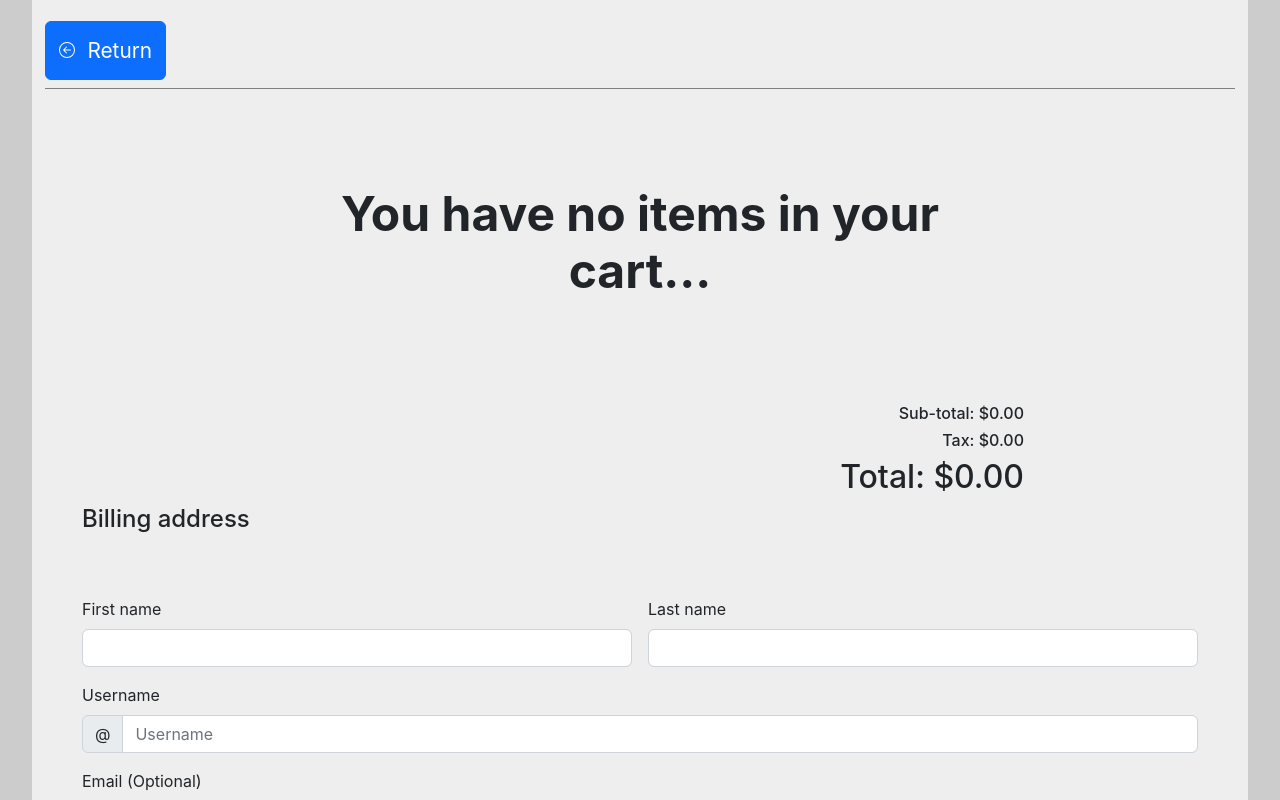
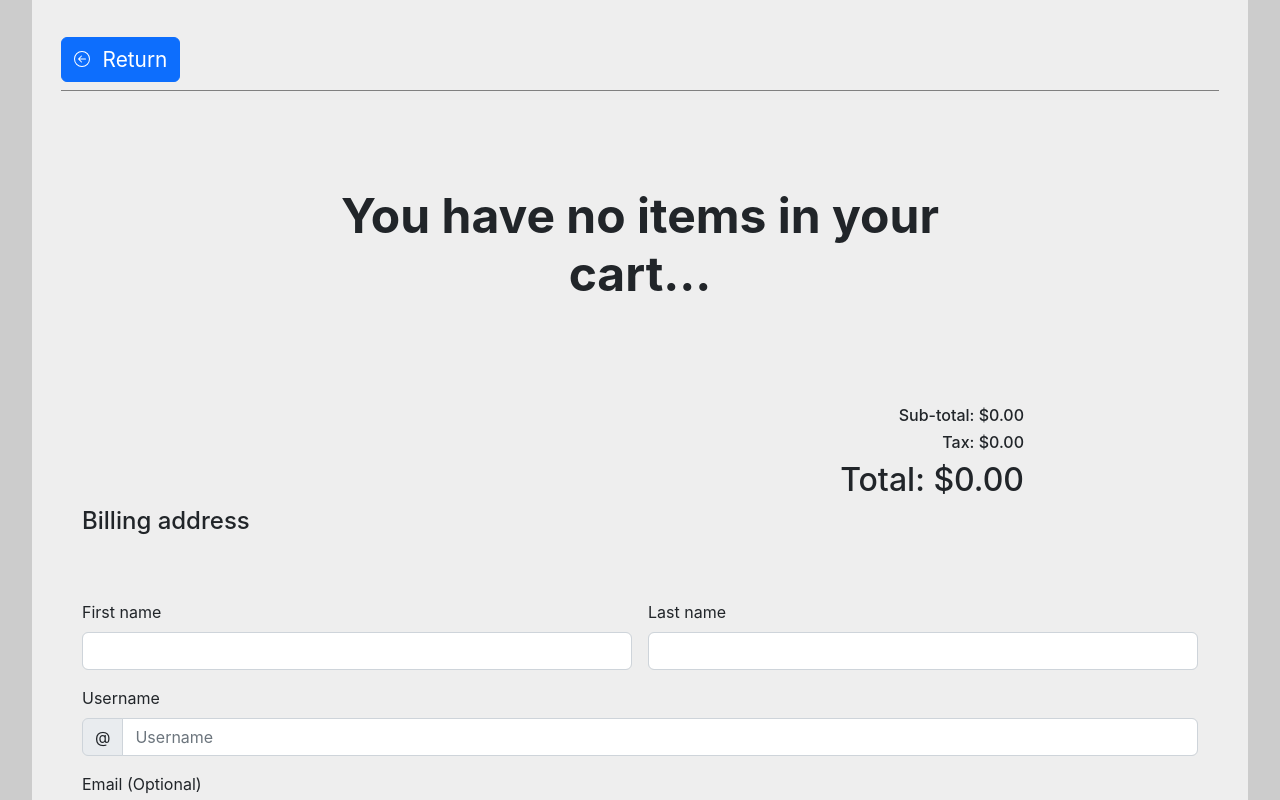
Before and after one commit to ethan-id/SE319-Assignment2, a React (Create React App) app: page / in a window 1280 px wide. Both pictures are taken after a click on the button "Checkout". Shown: the top 800 px of the page. Built offline with nearby package versions, Linux system fonts and the light colour scheme.

Commit message:
Small updates

```diff
--- a/src/App.css
+++ b/src/App.css
@@ -22,7 +22,6 @@
 .navButton {
   display: flex;
   flex-direction: row;
-  padding: 1vw;
   align-items: center;
   font-size: 1.3rem;
 }
--- a/src/App.js
+++ b/src/App.js
@@ -6,8 +6,8 @@ import Browse from './Browse';
 import Cart from './Cart';
 
 function App() {
+    const dispatch = useDispatch();
     const view = useSelector((state) => (state.view.value));
-    const dispatch = useDispatch();
 
     const fetchData = async () => {
         let response = await (
@@ -15,8 +15,7 @@ function App() {
         ).json();
         response.forEach((product) => {
             product["quantity"] = 0;
-        })
-        console.log("fetched product d")
+        });
         dispatch(setProductData((response)));
     };
 
--- a/src/Cart.js
+++ b/src/Cart.js
@@ -10,7 +10,7 @@ function Cart() {
 
   return (
     <div>
-      <div class="navbar myNav">
+      <div class="navbar myNav m-3">
           <button onClick={() => {dispatch(setView(0))}} type="button" class="btn btn-primary navButton">
             <svg xmlns="http://www.w3.org/2000/svg" width="16" height="16" fill="currentColor" class="returnIcon bi bi-arrow-left-circle" viewBox="0 0 16 16">
               <path fill-rule="evenodd" d="M1 8a7 7 0 1 0 14 0A7 7 0 0 0 1 8zm15 0A8 8 0 1 1 0 8a8 8 0 0 1 16 0zm-4.5-.5a.5.5 0 0 1 0 1H5.707l2.147 2.146a.5.5 0 0 1-.708.708l-3-3a.5.5 0 0 1 0-.708l3-3a.5.5 0 1 1 .708.708L5.707 7.5H11.5z"/>
--- a/src/Product.js
+++ b/src/Product.js
@@ -11,7 +11,7 @@ const Product = (product) => {
         <div key={product.title} class="product card shadow-sm">
             <img src={product.image} class="image" alt={product.title}></img>
             <div class="card-body">
-                <span class="price badge text-bg-primary">{product.price}</span>
+                <span class="price badge text-bg-primary">${product.price}</span>
                 <h4>{product.title}</h4>
                 <p class="card-text">{product.description}</p>
             </div>
--- a/src/product.css
+++ b/src/product.css
@@ -1,5 +1,5 @@
 .price {
-    font-size: 1.5rem;
+    font-size: 1.3rem;
 }
 
 .product {
```
